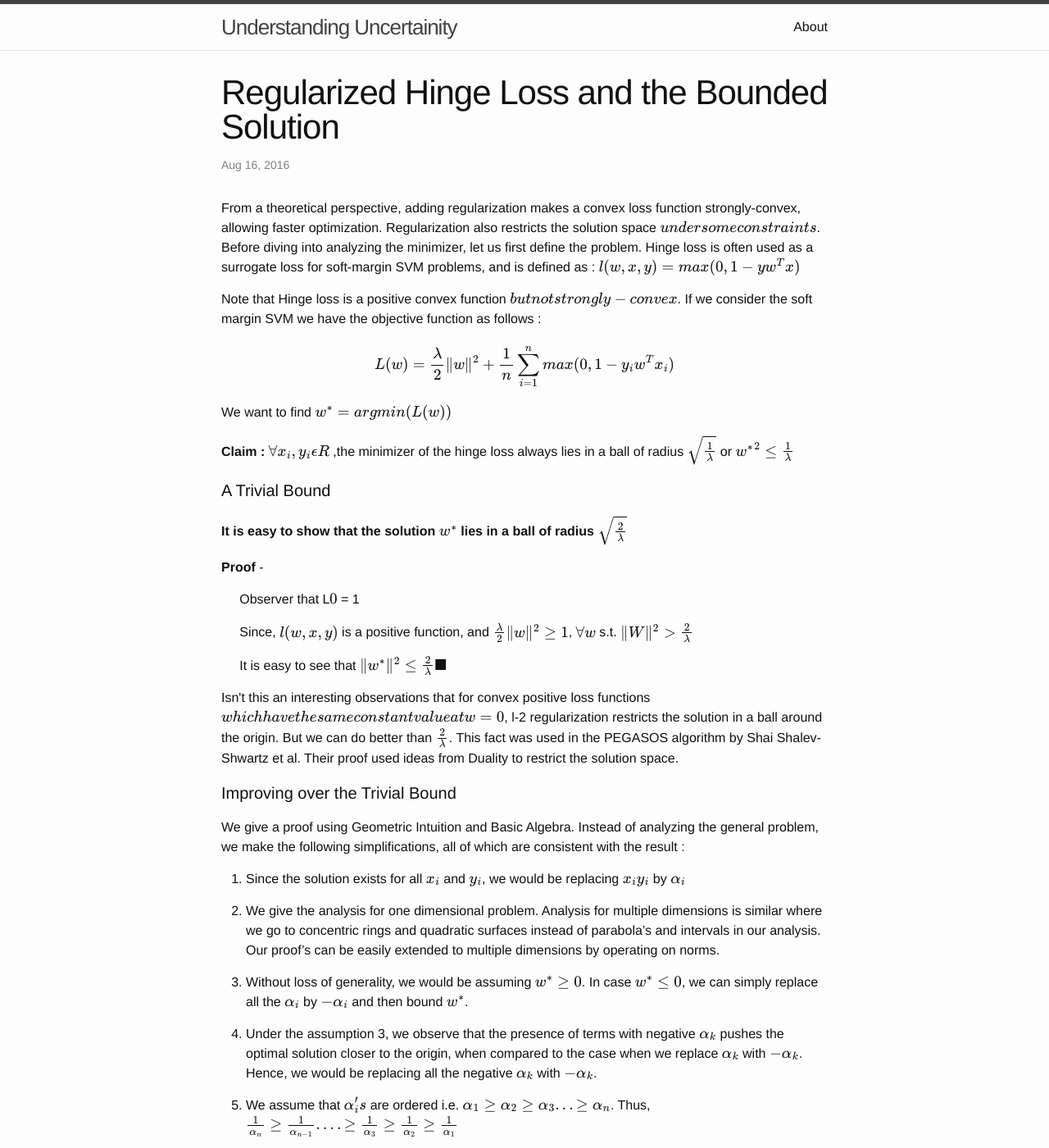
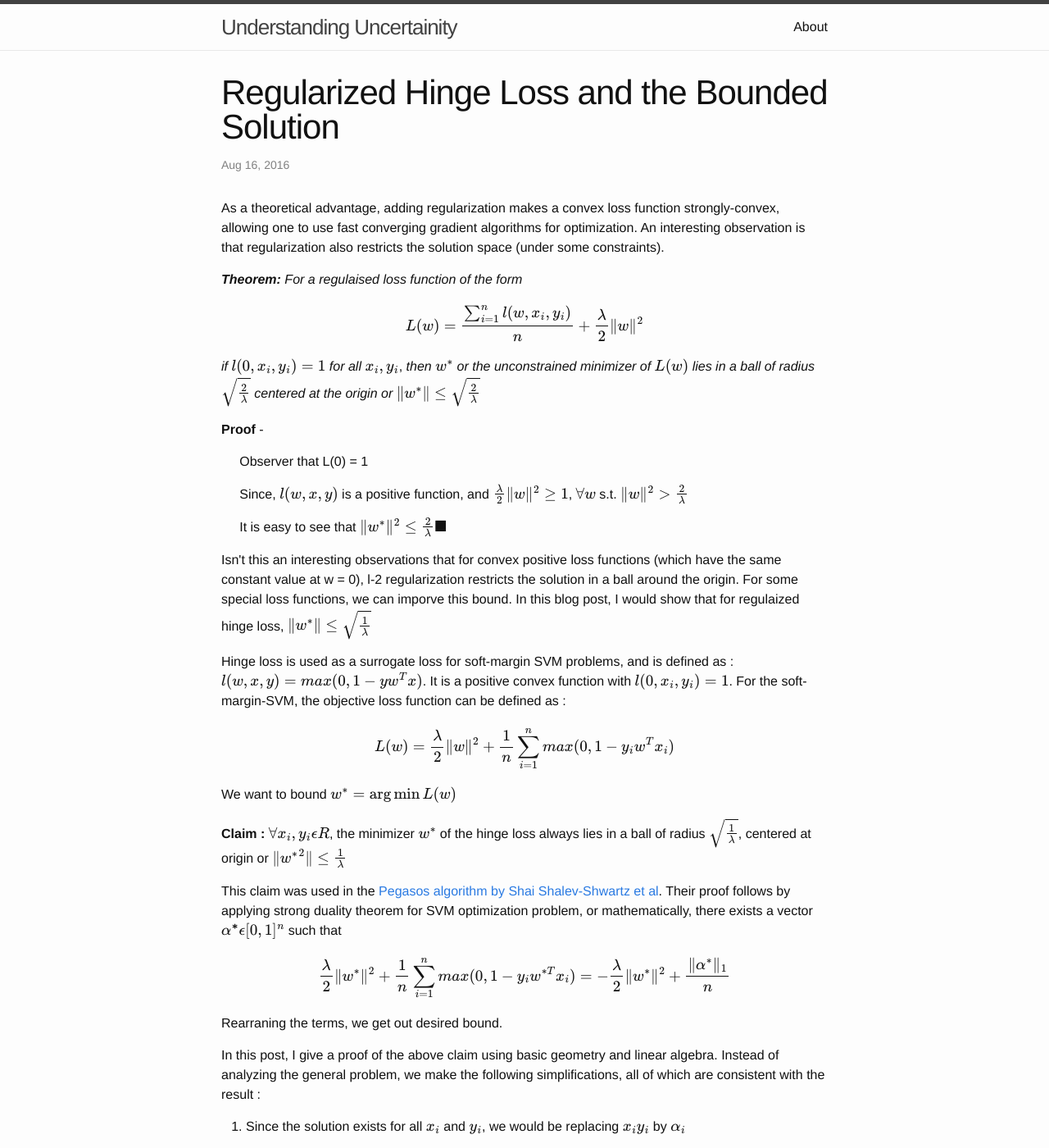
Before and after one commit to ayusek/ayusek.github.io, a Jekyll site: the page built from _posts/2016-08-16-regularized-hinge-loss.markdown, in a window 1280 px wide and 1400 px high. Shown: the whole window at 82% size. Built offline with Jekyll 4.4.1, drawn with Linux system fonts in a browser that asks for light colours; formulas are drawn with MathJax 3; some of the changed text lies outside the part shown.

Commit message:
Ready to Publish

```diff
--- a/_config.yml
+++ b/_config.yml
@@ -9,12 +9,9 @@
 title: Understanding Uncertainity
 email: your-email@domain.com
 description: > # this means to ignore newlines until "baseurl:"
-  Write an awesome description for your new site here. You can edit this
-  line in _config.yml. It will appear in your document head meta (for
-  Google search results) and in your feed.xml site description.
 baseurl: "" # the subpath of your site, e.g. /blog
 url: "http://yourdomain.com" # the base hostname & protocol for your site
-twitter_username: jekyllrb
+twitter_username: ayush_sekhari
 github_username:  ayusek
 timezone: "America/Los_Angeles"
 
--- a/_layouts/default.html
+++ b/_layouts/default.html
@@ -12,7 +12,7 @@
                   }
                      },
          tex2jax: {
-                                             inlineMath: [ ['$','$'], ['\(', '\)'] ],
+           inlineMath: [ ['$','$'] ],
            displayMath: [ ['$$','$$'] ],
            processEscapes: true,
          }
@@ -35,7 +35,7 @@
     </div>
 
     {% include footer.html %}
-
+    {% include spoiler_footer.html%}
   </body>
 
 </html>
--- a/_posts/2016-08-16-regularized-hinge-loss.markdown
+++ b/_posts/2016-08-16-regularized-hinge-loss.markdown
@@ -5,35 +5,50 @@ date:   2016-08-16 17:00:04 -0700
 categories: jekyll update
 ---
 
-From a theoretical perspective, adding regularization makes a convex loss function strongly-convex, allowing faster optimization.  Regularization also restricts the solution space (under some constraints). Before diving into analyzing the minimizer, let us first define the problem. Hinge loss is often used as a surrogate loss for soft-margin SVM problems, and is defined as  : $$	l(w,x,y) = max(0, 1 - yw^Tx) $$
+As a theoretical advantage, adding regularization makes a convex loss function strongly-convex, allowing one to use fast converging gradient algorithms for optimization. An interesting observation is that regularization also restricts the solution space \(under some constraints\).
 
-Note that Hinge loss is a positive convex function (but not strongly-convex). If we consider the soft margin SVM we have the objective function as follows :
+***Theorem:*** *For a regulaised loss function of the form*
+
+$$
+  L(w) = \frac{\sum_{i=1}^{n} l(w, x_i, y_i)}{n} + \frac{\lambda}{2}\|w\|^2
+$$
+
+*if* $$l(0, x_i, y_i) = 1$$ *for all* $$x_i, y_i$$, *then* $$w^*$$ *or the unconstrained minimizer of* $$L(w)$$ *lies in a ball of radius* $$ \sqrt{\frac{2}{\lambda}} $$ *centered at the origin or* $$\|w^*\| \leq \sqrt{\frac{2}{\lambda}}$$
+
+**Proof** -
+
+&nbsp;&nbsp;&nbsp;&nbsp; Observer that L(0) = 1
+
+&nbsp;&nbsp;&nbsp;&nbsp; Since, $$l(w,x,y)$$ is a positive function, and $$\frac{\lambda}{2}\|w\|^2 \geq 1 $$,  $$ \forall w $$  s.t.  $$ \|w\|^2 >  \frac{2}{\lambda}$$
+
+&nbsp;&nbsp;&nbsp;&nbsp; It is easy to see that $$ \|w^*\|^2 \leq \frac{2}{\lambda} \blacksquare $$
+
+
+
+Isn\'t this an interesting observations that for convex positive loss functions (which have the same constant value at w = 0), l-2 regularization restricts the solution in a ball around the origin. For some special loss functions, we can imporve this bound. In this blog post, I would show that for regulaized hinge loss, $$\|w^*\| \leq \sqrt{\frac{1}{\lambda}}$$
+
+Hinge loss is used as a surrogate loss for soft-margin SVM problems, and is defined as  : $$  l(w,x,y) = max(0, 1 - yw^Tx) $$. It is a positive convex function with $$l(0,x_i,y_i) = 1$$. For the soft-margin-SVM, the objective loss function can be defined as :
 
 $$
 	L(w) = \frac{\lambda}{2}\|w\|^2 + \frac{1}{n}\sum_{i=1}^{n}max(0,1-y_iw^Tx_i)
 $$
 
-We want to find $$ w^* = argmin ( L(w)) $$
+We want to bound $$ w^* = \arg \min L(w) $$
 
  **Claim :**
-$$ \forall x_i, y_i \epsilon R $$ ,the minimizer of the hinge loss always lies in a ball of radius $$ \sqrt{\frac{1}{\lambda}} $$ or $$ {w^*}^2 \leq \frac{1}{\lambda} $$
+$$ \forall x_i, y_i \epsilon R $$, the minimizer $$w^*$$ of the hinge loss always lies in a ball of radius $$ \sqrt{\frac{1}{\lambda}} $$, centered at origin or $$ \| {w^*}^2 \| \leq \frac{1}{\lambda} $$
 
+This claim was used in the [Pegasos algorithm by Shai Shalev-Shwartz et al](http://www.ee.oulu.fi/research/imag/courses/Vedaldi/ShalevSiSr07.pdf). Their proof follows by applying strong duality theorem for SVM optimization problem, or mathematically, there exists a vector $$\mathbf{\alpha^*} \epsilon [0,1]^n$$ such that
 
-#### A Trivial Bound
-**It is easy to show that the solution $$w^*$$ lies in a ball of radius  $$\sqrt{\frac{2}{\lambda}}$$**
+$$
 
-**Proof** -
+  \frac{\lambda}{2}\|w^*\|^2 + \frac{1}{n}\sum_{i=1}^{n}max(0,1-y_iw^{*T}x_i) =   -\frac{\lambda}{2}\|w^*\|^2 + \frac{\|\alpha^*\|_1}{n}
 
-&nbsp;&nbsp;&nbsp;&nbsp; Observer that L(0) = 1
+$$
 
-&nbsp;&nbsp;&nbsp;&nbsp; Since, $$l(w,x,y)$$ is a positive function, and $$\frac{\lambda}{2}\|w\|^2 \geq 1 $$,  $$ \forall w $$  s.t.  $$ \|W\|^2 >  \frac{2}{\lambda}$$
+Rearraning the terms, we get out desired bound.
 
-&nbsp;&nbsp;&nbsp;&nbsp; It is easy to see that $$ \|w^*\|^2 \leq \frac{2}{\lambda} \blacksquare $$
-
-Isn\'t this an interesting observations that for convex positive loss functions (which have the same constant value at w = 0), l-2 regularization restricts the solution in a ball around the origin.  But we can do better than $$ \frac{2}{\lambda}$$. This fact was used in the PEGASOS algorithm by Shai Shalev-Shwartz et al. Their proof used ideas from Duality to restrict the solution space.
-
-#### Improving over the Trivial Bound
-We give a proof using Geometric Intuition and Basic Algebra. Instead of analyzing the general problem, we make the following simplifications, all of which are consistent with the result :
+In this post, I give a proof of the above claim using basic geometry and linear algebra. Instead of analyzing the general problem, we make the following simplifications, all of which are consistent with the result :
 
 1. Since the solution exists for all $$x_i$$ and $$y_i$$, we would be replacing $$x_iy_i$$ by $$\alpha_i$$
 
@@ -45,13 +60,24 @@ We give a proof using Geometric Intuition and Basic Algebra. Instead of analyzin
 
 5. We assume that $$ \alpha_i's $$ are ordered i.e. $$\alpha_1 \geq \alpha_2 \geq \alpha_3 ... \geq \alpha_n$$. Thus, $$ \frac{1}{\alpha_n} \geq \frac{1}{\alpha_{n-1}} .... \geq \frac{1}{\alpha_3} \geq \frac{1}{\alpha_2} \geq \frac{1}{\alpha_1}$$
 
+
 We observe that if we can bound the solution under the above assumptions, we also provide a bound in general case. Our new loss function now becomes -
 
 $$
-    L(w) = \frac{\lambda}{2}\|w\|^2 + \frac{1}{n}\sum_{i=1}^{n}max(0,1-w^T\alpha_i)  ,  \text{where  } \alpha_i \geq 0
+    L(w) = \frac{\lambda}{2}\|w\|^2 + \frac{1}{n}\sum_{i=1}^{n}max(0,1-w^T\alpha_i)  ,  \text{where  } \alpha_i \geq 0 \text{ and  } \alpha_1 \geq \alpha_2 \geq ... \geq \alpha_n
 $$
 
-Our loss function is composed of a bunch of Hinge losse wedges, each growing towards the left from $$ \frac{1}{\alpha_i} $$ and slope $$ - \alpha_i$$.
+Our loss function is composed of a bunch of Hinge losse wedges, each growing towards the left from $$ \frac{1}{\alpha_i} $$ and slope $$ - \alpha_i$$, as shown in the below plot for $$ \alpha_1 = 4, \alpha_2 = 2, \alpha_3 = 1, \alpha_4 = 0.5 $$, for illustration -
+
+![Hinge-Loss](/public/Hinge-Loss/Hinge-Loss.png)
+{: style="width: 60%; margin: 0 auto; display: block;"}
+<br>
+
+and $$ L(w) $$ is piecewise quadratic, similar to the below plot for the above example,
+
+![Total-Loss](/public/Hinge-Loss/Total-Loss.png)
+{: style="width: 60%; margin: 0 auto; display: block;"}
+<br>
 
 Now let us divide the number line into the intervals $$ [0, \frac{1}{\alpha_1}] $$  , $$[\frac{1}{\alpha_1} , \frac{1}{\alpha_2}]$$,  ... ,  $$[\frac{1}{\alpha_{n-1}}, \frac{1}{\alpha_{n}}]$$, $$[\frac{1}{\alpha_n} , \infty]$$.
 
@@ -84,39 +110,51 @@ The actual minimizer is either a local-quadratic minimizer or an interval bounda
 
 ***CASE 1 :*** $$ w^* $$ ***is a local-quadratic minimizer***
 
-$$w^*$$ must lie in the interval for which the quadratic is defined.
+$$w^*$$ must lie in the interval for which the corresponding quadratic is defined.
 
 ***Sub-Case 1 :***  When $$ \frac{1}{\alpha_n} \leq w^* $$
 
-$$w^*$$ = 0 $$\Rightarrow {w^*}^2 \leq \frac{1}{\lambda}$$   (if this is the solution, when $$\forall i, \frac{1}{\alpha_i} = 0$$)
+$$w^*$$ = 0 $$ {w^*}^2 \leq \frac{1}{\lambda}$$   (if this is the solution, when $$\forall i, \frac{1}{\alpha_i} = 0$$)
 
 ***Sub-Case 2 :***  When $$w^* \leq \frac{1}{\alpha_1}$$
 
-$$ \frac{1}{n\lambda}\sum_{i=1}^{n} (\alpha_i) \leq \frac{1}{\alpha_n}  $$  (solution exists in this interval)
+Since the solution $w^*$ must exist in the domain of the relevant quadratic, we have :
 
-$$ \Rightarrow n\lambda \geq \alpha_n \sum_{i=1}^{n} (\alpha_i) \geq \frac{\sum_{i=1}^{n} (\alpha_i)}{n} \sum_{i=1}^{n} (\alpha_i)  $$
+$$ \frac{1}{n\lambda}\sum_{i=1}^{n} (\alpha_i)  \leq   \frac{1}{\alpha_n}  $$
 
-$$ \Rightarrow \lambda \geq (\frac{\sum_{i=1}^{n} (\alpha_i)}{n}) ^2 $$
+and thus,
 
-$$ \Rightarrow \frac{1}{\lambda} \geq (\frac{\sum_{i=1}^{n} (\alpha_i)}{n\lambda}) ^2 $$
+$$\begin{eqnarray}
 
-$$\Rightarrow w^* \leq \sqrt{\frac{1}{\lambda}} $$
+  \lambda &\geq& \alpha_n \frac{\sum_{i=1}^{n} (\alpha_i)}{n} \geq \left( { \frac{\sum_{i=1}^{n} (\alpha_i)}{n} } \right) ^2  \nonumber \\
+
+  \frac{1}{\lambda} & \geq & \left( \frac{\sum_{i=1}^{n} (\alpha_i)}{n\lambda} \right) ^2 \nonumber  \\
+
+ w^* & \leq & \sqrt{\frac{1}{\lambda}} \nonumber \\
+
+\end{eqnarray}$$
+
 
 ***Sub-Case 3 :*** When  $$\frac{1}{\alpha_{j-1}}\leq w^* \leq \frac{1}{\alpha_j}$$
 
-$$\frac{1}{\alpha_{j-1}}\leq   \frac{1}{n\lambda}\sum_{i=j}^{n} (\alpha_i)  \leq \frac{1}{\alpha_j}$$
+Since the solution $w∗$ must exist in the domain of the relevant quadratic, we have :
 
-$$\Rightarrow n\lambda \geq  \alpha_j\sum_{i=j}^{n} (\alpha_i) $$
+$$\frac{1}{\alpha_{j-1}}\leq   \frac{\sum_{i=j}^{n} \alpha_i}{n\lambda}  \leq \frac{1}{\alpha_j}$$
 
-$$\Rightarrow n\lambda \geq  \frac{\sum_{i=j}^{n} \alpha_i}{n - j  +1} \sum_{i=j}^{n} (\alpha_i) $$
+and thus,
 
-$$\Rightarrow n\lambda \geq  \frac{\sum_{i=j}^{n} \alpha_i}{n} \sum_{i=j}^{n} (\alpha_i) $$
+$$\begin{eqnarray}
 
-$$\Rightarrow \frac{1}{\lambda} \geq  (\frac{\sum_{i=j}^{n} \alpha_i}{n\lambda})^2$$
+ \lambda & \geq &  \alpha_j \frac{\sum_{i=j}^{n} \alpha_i }{n} \nonumber  \\
+ \lambda &\geq &  \frac{\sum_{i=j}^{n} \alpha_i}{n - j  +1} \frac{\sum_{i=j}^{n} \alpha_i }{n} \nonumber  \\
 
-$$\Rightarrow \frac{1}{\lambda} \geq  (w^*)^2$$
+ & \geq &  \left(\frac{\sum_{i=j}^{n} \alpha_i}{n} \right)^2 \nonumber  \\
 
-$$\Rightarrow w^* \leq \sqrt{\frac{1}{\lambda}} $$
+\frac{1}{\lambda}  & \geq &  \left(\frac{\sum_{i=j}^{n} \alpha_i}{n}\right)^2 \nonumber  \\
+
+\Rightarrow w^*  &\leq&  \sqrt{\frac{1}{\lambda}} \nonumber  \\
+
+\end{eqnarray}$$
 
 ***CASE 2 :*** When the solution occurs at an interval boundary or the solution occours at the intersection of the two quadratics i.e. at some $$\frac{1}{\alpha_j}$$
 
@@ -125,15 +163,15 @@ Since the two quadratics should have their minimizers on the opposite sides of
 
 $$ \frac{\sum_{i=j}^{n} \alpha_i }{n\lambda} \geq \frac{1}{\alpha_j} \geq \frac{\sum_{i=j + 1}^{n} \alpha_i }{n\lambda}$$
 
-$$ \Rightarrow  \frac{(n-i + 1) \alpha_j}{n \lambda} \geq \frac{1}{\alpha_j}$$
+$$   \frac{(n-i + 1) \alpha_j}{n \lambda} \geq \frac{1}{\alpha_j}$$
 
-$$ \Rightarrow \frac{1}{\alpha_j^2} \leq \frac{(n-i + 1)}{n \lambda} \leq \frac{1}{\lambda}$$
+$$  \frac{1}{\alpha_j^2} \leq \frac{(n-i + 1)}{n \lambda} \leq \frac{1}{\lambda}$$
 
-$$\Rightarrow w^* = \frac{1}{\alpha_j} \leq \sqrt{\frac{1}{\lambda}}  $$
+$$ w^* = \frac{1}{\alpha_j} \leq \sqrt{\frac{1}{\lambda}}  $$
 
 
 
-This completes our simple proof. I am sure more elegant proofs exist for this problem, and I would be very happy to know about alternate solutions.
+This completes our simple proof. I am sure more elegant proofs exist for this problem, Please comment below if you know of other proofs.
 
-#### Learning Experience
-1. Experiment your theoretical beliefs. At first, I could not believe that this constrain on the solution space exists for all the $$\alpha_i's$$ and then I wrote a code to experiment it and it was indeed true.
+#### Acknowledgements
+I am thankful to Yoram Singer for giving me this problem. I am also thankful to [Alex Irpan](http://www.alexirpan.com/) and [David Bieber](https://www.davidbieber.com/) in helping me set up this blog.
```
Also changed, not shown: _includes/spoiler_footer.html (line endings or trailing spaces), public/Hinge-Loss/Hinge-Loss.png (added), public/Hinge-Loss/Total-Loss.png (added). Lines whose indentation alone changed are shown as unchanged.
